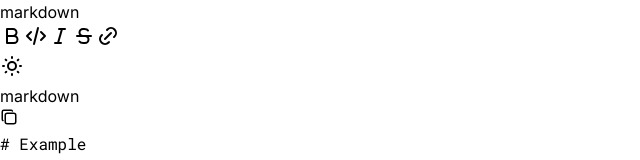
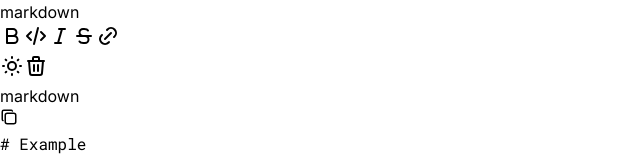
Before and after one commit to zawolanski/markdown-editor, a Next.js app: page /editor in a window 1280 px wide. Shown: the top 160 px of the page, without its empty margins (0-640 px from the left). Built offline with nearby package versions, Linux system fonts and the light colour scheme.

Commit message:
Add delete markdown content button

```diff
--- a/src/components/Button.tsx
+++ b/src/components/Button.tsx
@@ -5,20 +5,21 @@ import { clsx } from 'clsx/lite';
 interface ButtonProps {
   children: React.ReactNode;
   onClick: () => void;
-  isPrimary?: boolean;
   size?: 'small' | 'medium';
+  type?: 'primary' | 'danger';
 }
 
 export default function Button(props: ButtonProps) {
-  const { children, onClick, isPrimary, size } = props;
+  const { children, onClick, type, size } = props;
 
   return (
     <button
       type="button"
       className={clsx(
         'flex h-fit gap-1 rounded-md p-2 font-semibold text-zinc-800 transition-colors hover:bg-zinc-200 dark:text-zinc-200 dark:hover:bg-zinc-600',
-        isPrimary &&
+        type === 'primary' &&
           'bg-orange-500 text-white hover:bg-orange-400 dark:hover:bg-orange-400',
+        type === 'danger' && 'text-red-500 dark:text-red-500',
         size === 'small' && 'p-1.5',
       )}
       onClick={onClick}
--- a/src/components/Header.tsx
+++ b/src/components/Header.tsx
@@ -1,8 +1,10 @@
 'use client';
 
-import { IconMoon, IconSun } from '@tabler/icons-react';
+import { IconMoon, IconSun, IconTrash } from '@tabler/icons-react';
 import { useTheme } from 'next-themes';
 import { useEffect, useState } from 'react';
+
+import { useEditorContext } from '@/context/EditorContext';
 
 import Button from './Button';
 import ActionButtons from './ButtonGroups/ActionButtons';
@@ -10,6 +12,7 @@ import Divider from './Divider';
 
 export default function Header() {
   const { theme, setTheme } = useTheme();
+  const { handleEditorStateChange } = useEditorContext();
   const [loaded, setLoaded] = useState(false);
   useEffect(() => {
     setLoaded(true);
@@ -34,6 +37,9 @@ export default function Header() {
         <Button onClick={() => setTheme(isDarkMode ? 'light' : 'dark')}>
           {isDarkMode ? <IconMoon /> : <IconSun />}
         </Button>
+        <Button onClick={() => handleEditorStateChange('')} type="danger">
+          <IconTrash />
+        </Button>
       </div>
     </header>
   );
```
